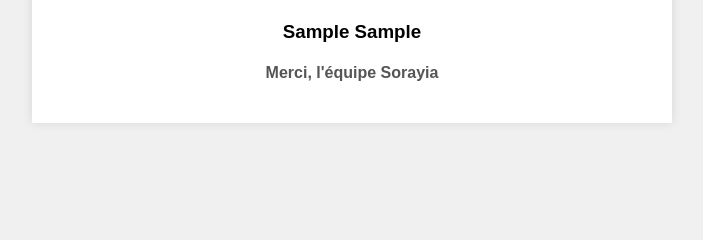
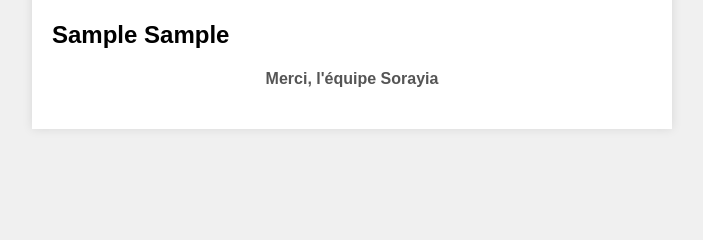
Before and after one commit to Novekfreelance/sorayia-backend, a Django app: template app/templates/app/EmailConfirmation.html in a window 1280 px wide. Shown: the part 156-396 px from the top of the page, without its empty margins (288-991 px from the left). Run offline with Django 4.2, Linux system fonts and the light colour scheme; the template is opened without the code that fills it: most values are stand-ins (such as "Sample title", 1, 10 or a date in 2020).

Commit message:
update for host 25e

```diff
--- a/app/templates/app/EmailConfirmation.html
+++ b/app/templates/app/EmailConfirmation.html
@@ -79,7 +79,7 @@
 
     <p style="text-align: center; color: grey">
 
-            <h3 style="color: black">{{ part1 }} {{ part2 }}</h3>
+            <h2 style="color: black">{{ part1 }} {{ part2 }}</h2>
 
     </p>
 
```
